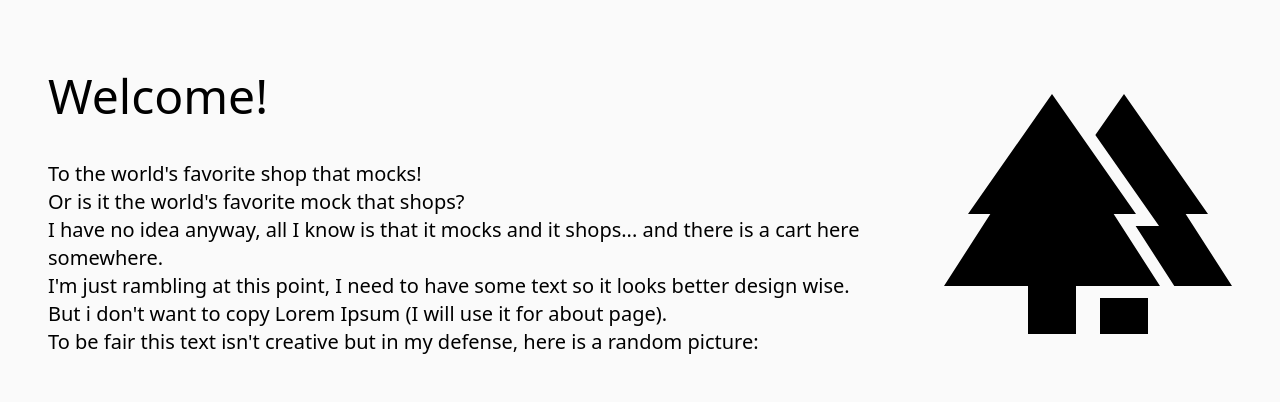
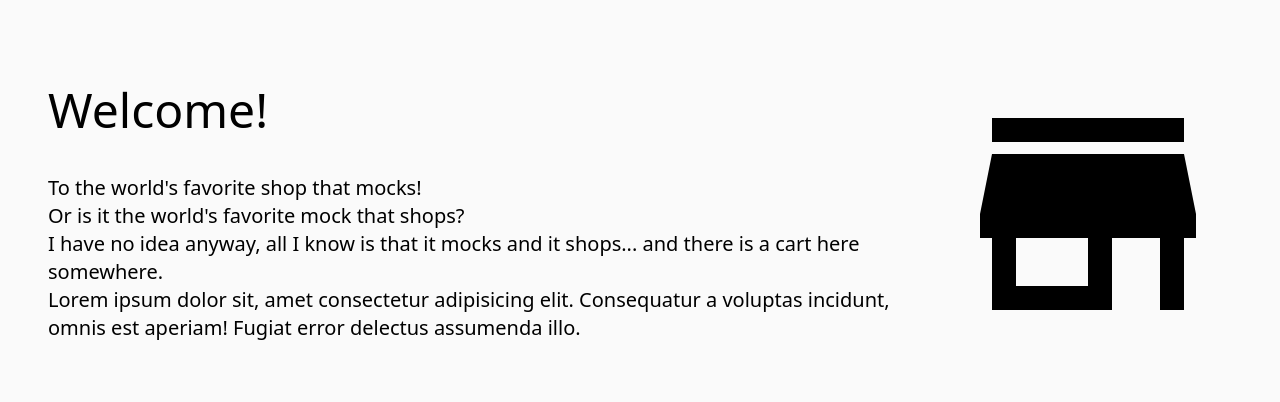
Before and after one commit to Bqnic/mock-shopping-cart, a React (Vite) app: page / in a window 1280 px wide. Shown: the part 138-540 px from the top of the page. Built offline with nearby package versions, Linux system fonts and the light colour scheme; no server answers.

Commit message:
minor changes to home page

```diff
--- a/src/Home.tsx
+++ b/src/Home.tsx
@@ -6,7 +6,7 @@ export default function Home({ featured, closeCart }: HomeProps) {
 
   return (
     <div className="flex flex-col p-12 justify-center items-center h-screen w-screen">
-      <div className="text-xl flex items-center justify-around mb-10">
+      <div className="text-xl flex items-center justify-around mb-10 gap-10">
         <div className="flex flex-col gap-10">
           <p className="text-5xl">Welcome!</p>
           <div>
@@ -17,22 +17,15 @@ export default function Home({ featured, closeCart }: HomeProps) {
               and there is a cart here somewhere.
             </p>
             <p>
-              I'm just rambling at this point, I need to have some text so it
-              looks better design wise.
-            </p>
-            <p>
-              But i don't want to copy Lorem Ipsum (I will use it for about
-              page).
-            </p>
-            <p>
-              To be fair this text isn't creative but in my defense, here is a
-              random picture:
+              Lorem ipsum dolor sit, amet consectetur adipisicing elit.
+              Consequatur a voluptas incidunt, omnis est aperiam! Fugiat error
+              delectus assumenda illo.
             </p>
           </div>
         </div>
         <img
           className="w-72 h-72 hover:w-80 hover:h-80 transition-all duration-500"
-          src="../forest.svg"
+          src="../store.svg"
           alt=""
         />
       </div>
```
Also changed, not shown: public/forest.svg (deleted), public/store.svg (added).
